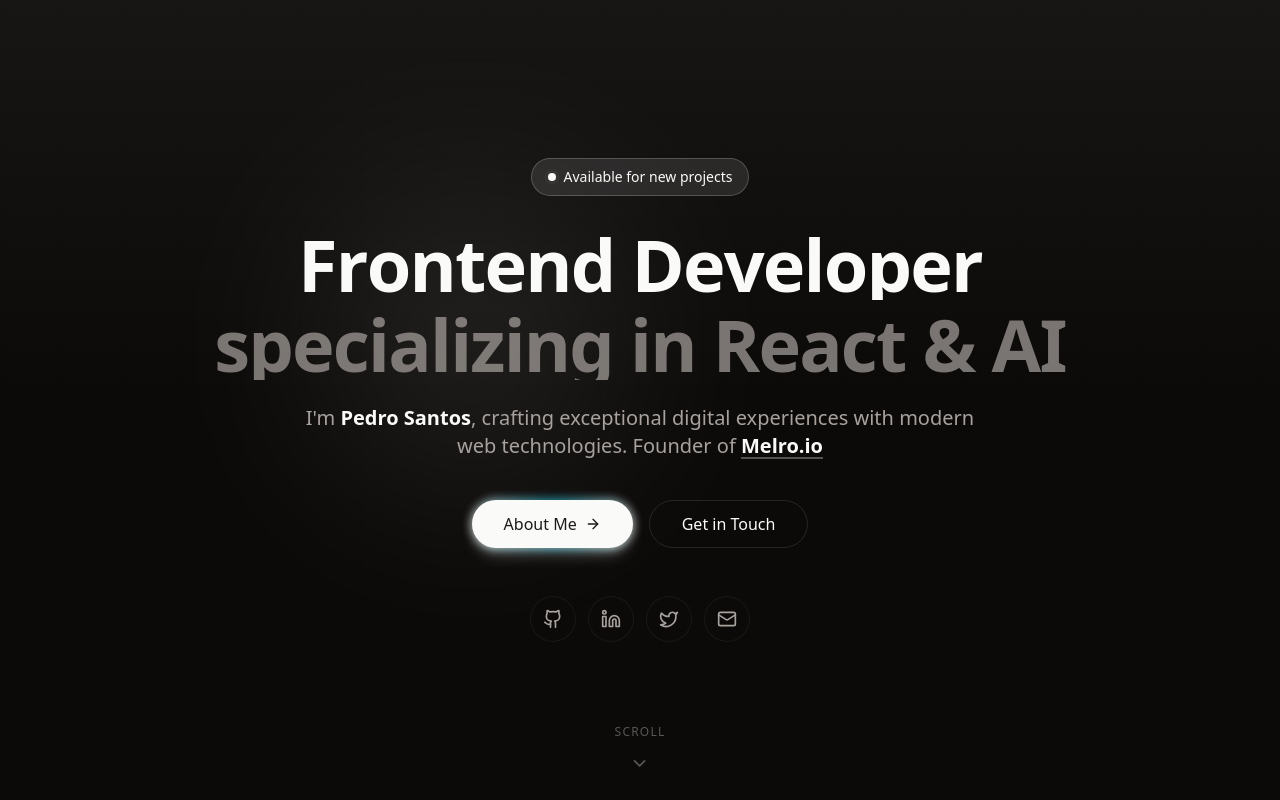
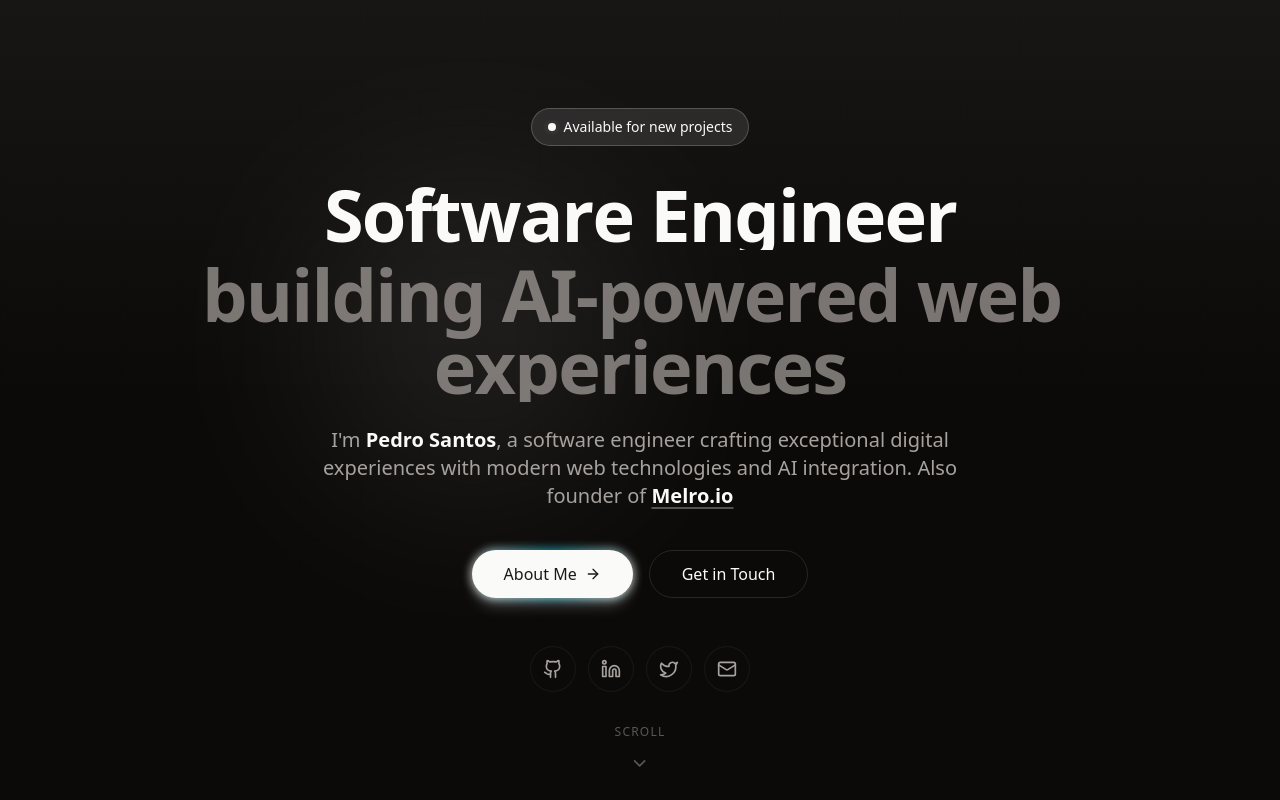
Before and after one commit to pedrocarlos-ti/pedrosantos.dev, a Next.js app: page / in a window 1280 px wide. Shown: the top 800 px of the page. Built offline with nearby package versions, Linux system fonts and the light colour scheme.

Commit message:
Update to Software Engineer title and fix line breaking, update location to Belmonte

```diff
--- a/app/layout.tsx
+++ b/app/layout.tsx
@@ -16,9 +16,9 @@ const geistMono = Geist_Mono({
 });
 
 export const metadata: Metadata = {
-  title: "Pedro Santos | Frontend Developer & Melro.io Founder",
+  title: "Pedro Santos | Software Engineer & Melro.io Founder",
   description:
-    "Frontend Developer specializing in React, Next.js, and AI. Founder of Melro.io, providing AI-powered solutions for businesses.",
+    "Software Engineer building AI-powered web experiences with React, Next.js, and modern technologies. Founder of Melro.io, providing AI-powered solutions for businesses.",
   icons: {
     icon: "/favicon.ico",
     shortcut: "/favicon-16x16.png",
--- a/app/page.tsx
+++ b/app/page.tsx
@@ -60,7 +60,7 @@ const featuredProjects = [
 
 const experienceItems = [
   {
-    title: "Founder & Frontend Developer",
+    title: "Founder & Software Engineer",
     subtitle: "Melro.io",
     date: "2023 - Present",
     icon: <Briefcase className="h-4 w-4" />,
@@ -68,7 +68,7 @@ const experienceItems = [
       "Founded Melro.io, a technology company focused on providing customized software solutions for local businesses.",
   },
   {
-    title: "Frontend Developer",
+    title: "Software Engineer",
     subtitle: "Aubay Portugal",
     date: "2021 - Present",
     icon: <Briefcase className="h-4 w-4" />,
@@ -234,7 +234,7 @@ export default function HomePage() {
             {/* Main headline with letter animation */}
             <h1 className="text-4xl sm:text-5xl md:text-6xl lg:text-7xl font-bold tracking-tight leading-[1.1] mb-6">
               <span className="block overflow-hidden">
-                {"Frontend Developer".split("").map((char, i) => (
+                {"Software Engineer".split("").map((char, i) => (
                   <motion.span
                     key={i}
                     initial={{ y: 100, opacity: 0 }}
@@ -251,7 +251,7 @@ export default function HomePage() {
                 ))}
               </span>
               <span className="block overflow-hidden mt-2">
-                {"specializing in React & AI".split("").map((char, i) => (
+                {"building AI-powered web ".split("").map((char, i) => (
                   <motion.span
                     key={i}
                     initial={{ y: 100, opacity: 0 }}
@@ -266,6 +266,32 @@ export default function HomePage() {
                     {char === " " ? "\u00A0" : char}
                   </motion.span>
                 ))}
+                <motion.span
+                  initial={{ y: 100, opacity: 0 }}
+                  animate={{ y: 0, opacity: 1 }}
+                  transition={{
+                    duration: 0.5,
+                    delay: 0.6 + "building AI-powered web ".length * 0.02,
+                    ease: [0.215, 0.61, 0.355, 1],
+                  }}
+                  className="inline-block text-muted-foreground/70 whitespace-nowrap"
+                >
+                  {"experiences".split("").map((char, i) => (
+                    <motion.span
+                      key={`exp-${i}`}
+                      initial={{ y: 100, opacity: 0 }}
+                      animate={{ y: 0, opacity: 1 }}
+                      transition={{
+                        duration: 0.5,
+                        delay: 0.6 + ("building AI-powered web ".length + i) * 0.02,
+                        ease: [0.215, 0.61, 0.355, 1],
+                      }}
+                      className="inline-block"
+                    >
+                      {char}
+                    </motion.span>
+                  ))}
+                </motion.span>
               </span>
             </h1>
 
@@ -280,8 +306,8 @@ export default function HomePage() {
               <span className="text-foreground font-semibold">
                 Pedro Santos
               </span>
-              , crafting exceptional digital experiences with modern web
-              technologies. Founder of{" "}
+              , a software engineer crafting exceptional digital experiences with modern web
+              technologies and AI integration. Also founder of{" "}
               <Link
                 href="https://melro.io"
                 target="_blank"
@@ -543,8 +569,7 @@ export default function HomePage() {
 
                 <h3 className="text-2xl font-bold mb-2">Pedro Santos</h3>
                 <p className="text-muted-foreground mb-6 text-sm leading-relaxed">
-                  Software Engineer specializing in React, Next.js, and AI
-                  integration
+                  Software Engineer building AI-powered web experiences with React, Next.js, and modern technologies
                 </p>
 
                 <div className="flex flex-col gap-3">
@@ -604,7 +629,7 @@ export default function HomePage() {
 
                 <div className="mt-4 pt-4 border-t border-border/50">
                   <p className="text-xs text-muted-foreground">
-                    Based in Covilhã, Portugal
+                    Based in Belmonte, Portugal
                   </p>
                 </div>
               </div>
--- a/components/sections/v2/ContactSection.tsx
+++ b/components/sections/v2/ContactSection.tsx
@@ -92,12 +92,12 @@ export function V2ContactSection() {
       icon: <Twitter className="h-5 w-5" />,
       label: "Twitter",
       value: "@pcsantos_dev",
-      href: "https://twitter.com/pcsantos_dev",
+      href: "https://x.com/pcgs_tsx",
     },
     {
       icon: <MapPin className="h-5 w-5" />,
       label: "Location",
-      value: "Covilhã, Portugal",
+      value: "Belmonte, Portugal",
     },
   ];
 
```
